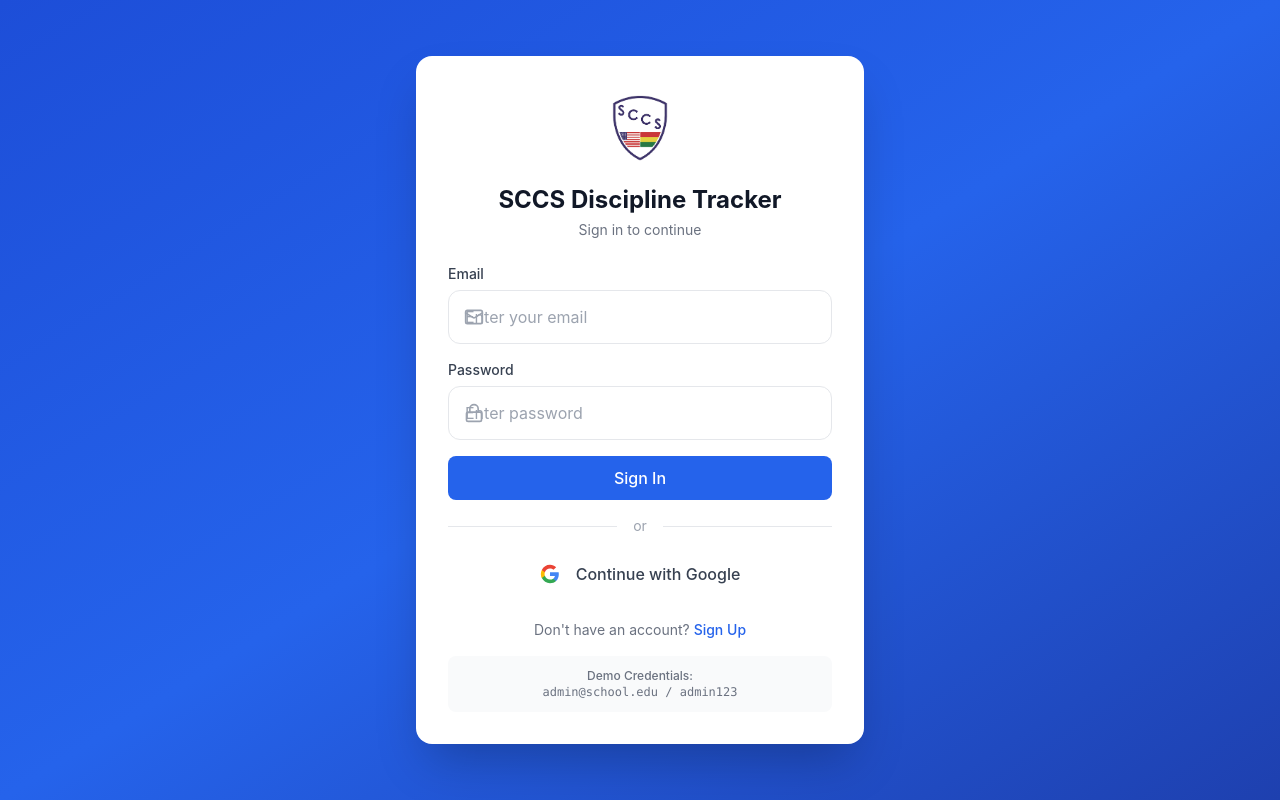
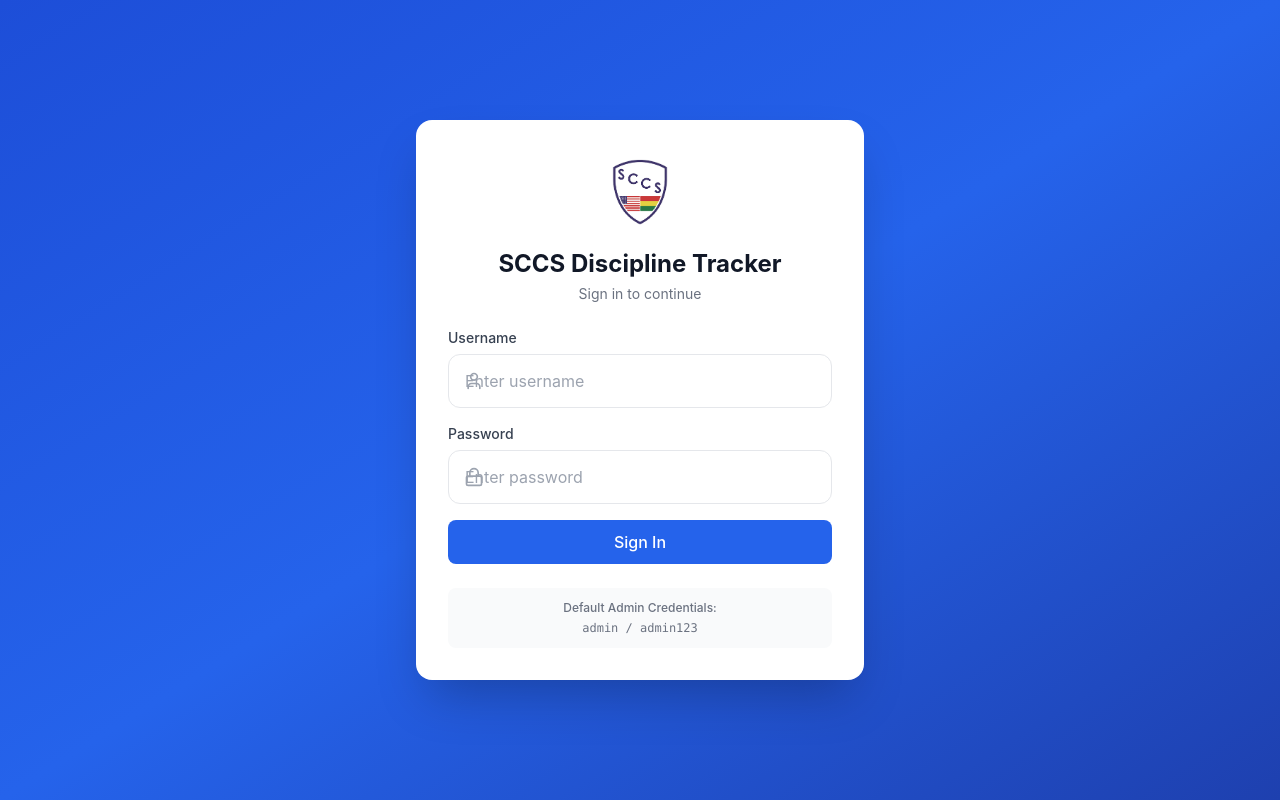
Before and after one commit to marvinmcv-svg/SCCS-Disicplinary-Tracker, a React (Vite) app in the folder client/: page /login in a window 1280 px wide. Built offline with nearby package versions, Linux system fonts and the light colour scheme; no server answers.

Commit message:
Revert to standard login (no Firebase)

```diff
--- a/client/src/pages/Login.tsx
+++ b/client/src/pages/Login.tsx
@@ -1,77 +1,29 @@
 import { useState } from 'react';
 import { useNavigate } from 'react-router-dom';
-import { Loader2, Mail, Lock, User } from 'lucide-react';
+import { Loader2, Lock, User } from 'lucide-react';
 import { useAuth } from '../App';
 import api from '../lib/api';
 import sccsLogo from '../sccs.png';
-import { signInWithEmail, signUpWithEmail, signInWithGoogle } from '../lib/firebase';
 
 export default function Login() {
-  const [isLogin, setIsLogin] = useState(true);
-  const [email, setEmail] = useState('');
+  const [username, setUsername] = useState('');
   const [password, setPassword] = useState('');
-  const [confirmPassword, setConfirmPassword] = useState('');
   const [error, setError] = useState('');
   const [loading, setLoading] = useState(false);
   const { login } = useAuth();
   const navigate = useNavigate();
 
-  const handleEmailAuth = async (e: React.FormEvent) => {
+  const handleSubmit = async (e: React.FormEvent) => {
     e.preventDefault();
     setError('');
     setLoading(true);
 
     try {
-      if (isLogin) {
-        const result = await signInWithEmail(email, password);
-        const idToken = await result.user.getIdToken();
-        const res = await api.post('/auth/firebase-login', { idToken });
-        login(res.data.user, res.data.token);
-      } else {
-        if (password !== confirmPassword) {
-          setError('Passwords do not match');
-          setLoading(false);
-          return;
-        }
-        if (password.length < 6) {
-          setError('Password must be at least 6 characters');
-          setLoading(false);
-          return;
-        }
-        const result = await signUpWithEmail(email, password);
-        const idToken = await result.user.getIdToken();
-        await api.post('/auth/firebase-register', { idToken, email });
-        login({ email, role: 'user' }, result.user.uid);
-      }
-      navigate('/');
-    } catch (err: any) {
-      console.error('Auth error:', err);
-      if (err.code === 'auth/user-not-found' || err.code === 'auth/wrong-password') {
-        setError('Invalid email or password');
-      } else if (err.code === 'auth/email-already-in-use') {
-        setError('Email already in use');
-      } else if (err.code === 'auth/weak-password') {
-        setError('Password should be at least 6 characters');
-      } else {
-        setError(err.message || 'Authentication failed');
-      }
-    } finally {
-      setLoading(false);
-    }
-  };
-
-  const handleGoogleAuth = async () => {
-    setError('');
-    setLoading(true);
-    try {
-      const result = await signInWithGoogle();
-      const idToken = await result.user.getIdToken();
-      const res = await api.post('/auth/firebase-login', { idToken });
+      const res = await api.post('/auth/login', { username, password });
       login(res.data.user, res.data.token);
       navigate('/');
     } catch (err: any) {
-      console.error('Google auth error:', err);
-      setError(err.message || 'Google sign-in failed');
+      setError(err.response?.data?.error || 'Invalid username or password');
     } finally {
       setLoading(false);
     }
@@ -83,7 +35,7 @@ export default function Login() {
         <div className="text-center mb-6">
           <img src={sccsLogo} alt="Logo" className="w-16 h-16 md:w-20 md:h-20 object-cover rounded-2xl mx-auto mb-4" />
           <h1 className="text-xl md:text-2xl font-bold text-gray-900">SCCS Discipline Tracker</h1>
-          <p className="text-gray-500 mt-1 text-sm">{isLogin ? 'Sign in to continue' : 'Create your account'}</p>
+          <p className="text-gray-500 mt-1 text-sm">Sign in to continue</p>
         </div>
 
         {error && (
@@ -92,17 +44,17 @@ export default function Login() {
           </div>
         )}
 
-        <form onSubmit={handleEmailAuth} className="space-y-4">
+        <form onSubmit={handleSubmit} className="space-y-4">
           <div>
-            <label className="block text-sm font-medium text-gray-700 mb-1.5">Email</label>
+            <label className="block text-sm font-medium text-gray-700 mb-1.5">Username</label>
             <div className="relative">
-              <Mail className="absolute left-4 top-1/2 -translate-y-1/2 w-5 h-5 text-gray-400" />
+              <User className="absolute left-4 top-1/2 -translate-y-1/2 w-5 h-5 text-gray-400" />
               <input
-                type="email"
-                value={email}
-                onChange={(e) => setEmail(e.target.value)}
+                type="text"
+                value={username}
+                onChange={(e) => setUsername(e.target.value)}
                 className="input pl-12"
-                placeholder="Enter your email"
+                placeholder="Enter username"
                 required
               />
             </div>
@@ -123,68 +75,19 @@ export default function Login() {
             </div>
           </div>
 
-          {!isLogin && (
-            <div>
-              <label className="block text-sm font-medium text-gray-700 mb-1.5">Confirm Password</label>
-              <div className="relative">
-                <Lock className="absolute left-4 top-1/2 -translate-y-1/2 w-5 h-5 text-gray-400" />
-                <input
-                  type="password"
-                  value={confirmPassword}
-                  onChange={(e) => setConfirmPassword(e.target.value)}
-                  className="input pl-12"
-                  placeholder="Confirm password"
-                  required
-                />
-              </div>
-            </div>
-          )}
-
           <button
             type="submit"
             disabled={loading}
             className="btn btn-primary w-full justify-center py-3"
           >
-            {loading ? <Loader2 className="w-5 h-5 animate-spin" /> : (isLogin ? 'Sign In' : 'Create Account')}
+            {loading ? <Loader2 className="w-5 h-5 animate-spin" /> : 'Sign In'}
           </button>
         </form>
 
-        <div className="my-4 flex items-center gap-4">
-          <div className="flex-1 h-px bg-gray-200" />
-          <span className="text-sm text-gray-400">or</span>
-          <div className="flex-1 h-px bg-gray-200" />
+        <div className="mt-6 p-3 bg-gray-50 rounded-lg text-xs text-gray-500 text-center">
+          <p className="font-medium">Default Admin Credentials:</p>
+          <p className="font-mono mt-1">admin / admin123</p>
         </div>
-
-        <button
-          onClick={handleGoogleAuth}
-          disabled={loading}
-          className="btn w-full justify-center py-3 bg-white border-2 border-gray-200 hover:bg-gray-50 text-gray-700"
-        >
-          <svg className="w-5 h-5 mr-2" viewBox="0 0 24 24">
-            <path fill="#4285F4" d="M22.56 12.25c0-.78-.07-1.53-.2-2.25H12v4.26h5.92c-.26 1.37-1.04 2.53-2.21 3.31v2.77h3.57c2.08-1.92 3.28-4.74 3.28-8.09z"/>
-            <path fill="#34A853" d="M12 23c2.97 0 5.46-.98 7.28-2.66l-3.57-2.77c-.98.66-2.23 1.06-3.71 1.06-2.86 0-5.29-1.93-6.16-4.53H2.18v2.84C3.99 20.53 7.7 23 12 23z"/>
-            <path fill="#FBBC05" d="M5.84 14.09c-.22-.66-.35-1.36-.35-2.09s.13-1.43.35-2.09V7.07H2.18C1.43 8.55 1 10.22 1 12s.43 3.45 1.18 4.93l2.85-2.22.81-.62z"/>
-            <path fill="#EA4335" d="M12 5.38c1.62 0 3.06.56 4.21 1.64l3.15-3.15C17.45 2.09 14.97 1 12 1 7.7 1 3.99 3.47 2.18 7.07l3.66 2.84c.87-2.6 3.3-4.53 6.16-4.53z"/>
-          </svg>
-          Continue with Google
-        </button>
-
-        <p className="mt-6 text-center text-sm text-gray-500">
-          {isLogin ? "Don't have an account? " : 'Already have an account? '}
-          <button
-            onClick={() => { setIsLogin(!isLogin); setError(''); }}
-            className="text-blue-600 font-medium hover:underline"
-          >
-            {isLogin ? 'Sign Up' : 'Sign In'}
-          </button>
-        </p>
-
-        {isLogin && (
-          <div className="mt-4 p-3 bg-gray-50 rounded-lg text-xs text-gray-500 text-center">
-            <p className="font-medium">Demo Credentials:</p>
-            <p className="font-mono">admin@school.edu / admin123</p>
-          </div>
-        )}
       </div>
     </div>
   );
```
